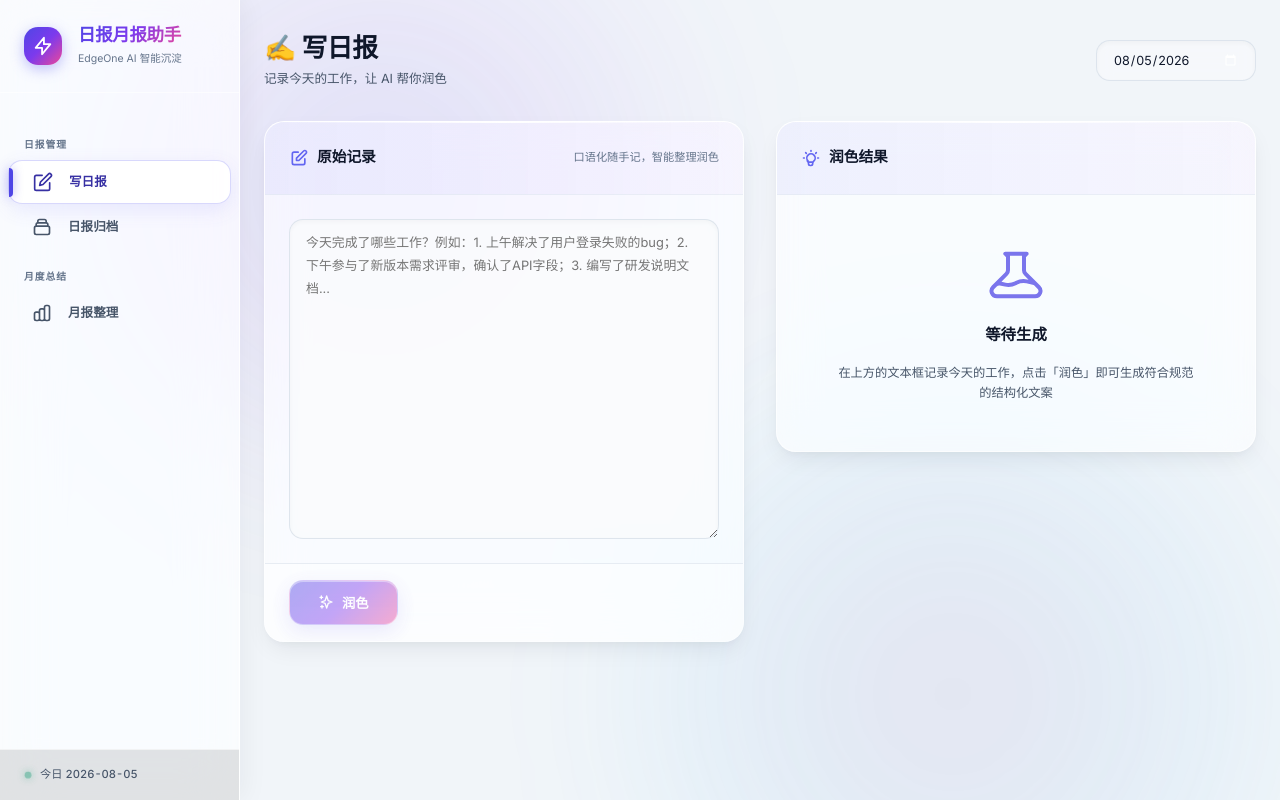
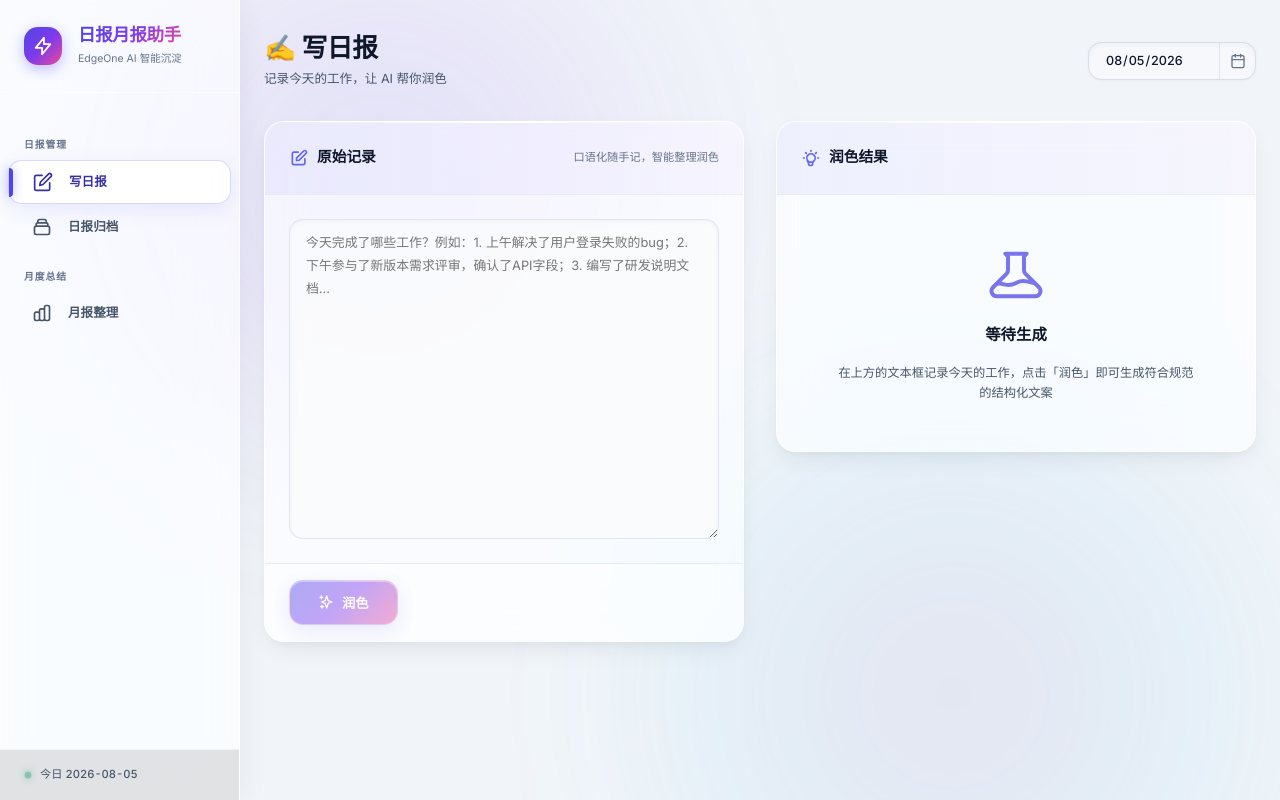
Before and after one commit to yjiace/edgeone-daily, a Vue app: page /daily in a window 1280 px wide. Built offline with nearby package versions, Linux system fonts and the light colour scheme; no server answers.

Commit message:
日历样式

```diff
--- a/src/views/DailyView.vue
+++ b/src/views/DailyView.vue
@@ -8,14 +8,33 @@
         </div>
         <div class="flex gap-sm items-center">
           <span v-if="store.pageLoading" class="loading-spinner" title="加载中..."></span>
+          <!-- 自定义日期选择器 -->
+          <div class="date-picker-wrapper" :class="{ disabled: store.pageLoading }">
             <input
               id="daily-date-input"
+              ref="dateInputRef"
               type="date"
               v-model="store.current.date"
-            class="form-input date-picker"
+              class="date-picker-input"
               :disabled="store.pageLoading"
               @change="onDateChange"
             />
+            <button
+              class="date-picker-btn"
+              :disabled="store.pageLoading"
+              @click="openDatePicker"
+              title="选择日期"
+              aria-label="打开日历"
+            >
+              <!-- 日历 SVG 图标 -->
+              <svg xmlns="http://www.w3.org/2000/svg" width="16" height="16" viewBox="0 0 24 24" fill="none" stroke="currentColor" stroke-width="2" stroke-linecap="round" stroke-linejoin="round">
+                <rect x="3" y="4" width="18" height="18" rx="2" ry="2"/>
+                <line x1="16" y1="2" x2="16" y2="6"/>
+                <line x1="8" y1="2" x2="8" y2="6"/>
+                <line x1="3" y1="10" x2="21" y2="10"/>
+              </svg>
+            </button>
+          </div>
         </div>
       </div>
     </div>
@@ -33,7 +52,7 @@
 </template>
 
 <script setup>
-import { onMounted, inject } from 'vue'
+import { onMounted, inject, ref } from 'vue'
 import { useRoute } from 'vue-router'
 import { useDailyStore } from '../stores/daily.js'
 import DailyEditor from '../components/DailyEditor.vue'
@@ -41,6 +60,17 @@ import DailyEditor from '../components/DailyEditor.vue'
 const store = useDailyStore()
 const route = useRoute()
 const showToast = inject('showToast')
+const dateInputRef = ref(null)
+
+function openDatePicker() {
+  if (dateInputRef.value && !store.pageLoading) {
+    try {
+      dateInputRef.value.showPicker()
+    } catch {
+      dateInputRef.value.focus()
+    }
+  }
+}
 
 onMounted(async () => {
   const dateParam = route.query.date
@@ -58,12 +88,92 @@ async function onDateChange() {
 </script>
 
 <style scoped>
-.date-picker {
-  width: auto;
-  min-width: 160px;
-  color-scheme: dark;
+/* ── 日期选择器包装容器 ── */
+.date-picker-wrapper {
+  display: inline-flex;
+  align-items: center;
+  background: var(--glass-bg-input);
+  backdrop-filter: blur(8px);
+  border: 1px solid rgba(203, 213, 225, 0.7);
+  border-radius: var(--radius-md);
+  box-shadow: inset 0 2px 4px rgba(15, 23, 42, 0.03),
+              0 1px 3px rgba(15, 23, 42, 0.04);
+  transition: all var(--transition-base);
+  overflow: hidden;
 }
 
+.date-picker-wrapper:focus-within {
+  border-color: var(--color-primary-light);
+  box-shadow: 0 0 0 3px rgba(99, 102, 241, 0.15),
+              inset 0 2px 4px rgba(15, 23, 42, 0.02);
+  background: var(--glass-bg-input-focus);
+}
+
+.date-picker-wrapper.disabled {
+  opacity: 0.5;
+  pointer-events: none;
+}
+
+/* ── 原生日期 input（隐藏内置图标，只留文本） ── */
+.date-picker-input {
+  flex: 1;
+  min-width: 130px;
+  background: transparent;
+  border: none;
+  outline: none;
+  color: var(--color-text-primary);
+  font-family: var(--font-sans);
+  font-size: 0.9rem;
+  font-weight: 500;
+  padding: 9px 4px 9px var(--space-md);
+  color-scheme: light;
+  cursor: pointer;
+
+  /* 隐藏 Chrome/Edge 原生日历图标 */
+  &::-webkit-calendar-picker-indicator {
+    display: none;
+    -webkit-appearance: none;
+  }
+  /* Firefox */
+  &::-moz-calendar-picker-indicator {
+    display: none;
+  }
+}
+
+/* ── 自定义日历图标按钮 ── */
+.date-picker-btn {
+  display: inline-flex;
+  align-items: center;
+  justify-content: center;
+  width: 36px;
+  height: 36px;
+  flex-shrink: 0;
+  background: transparent;
+  border: none;
+  border-left: 1px solid rgba(203, 213, 225, 0.5);
+  cursor: pointer;
+  color: var(--color-text-muted);
+  transition: all var(--transition-fast);
+  outline: none;
+  padding: 0;
+}
+
+.date-picker-btn:hover {
+  color: var(--color-primary);
+  background: rgba(99, 102, 241, 0.06);
+}
+
+.date-picker-btn:active {
+  background: rgba(99, 102, 241, 0.12);
+  transform: scale(0.95);
+}
+
+.date-picker-btn:disabled {
+  cursor: not-allowed;
+  opacity: 0.4;
+}
+
+/* ── 页面加载状态卡片 ── */
 .page-loading-card {
   padding: var(--space-2xl);
 }
```
Lines whose indentation alone changed are shown as unchanged.
